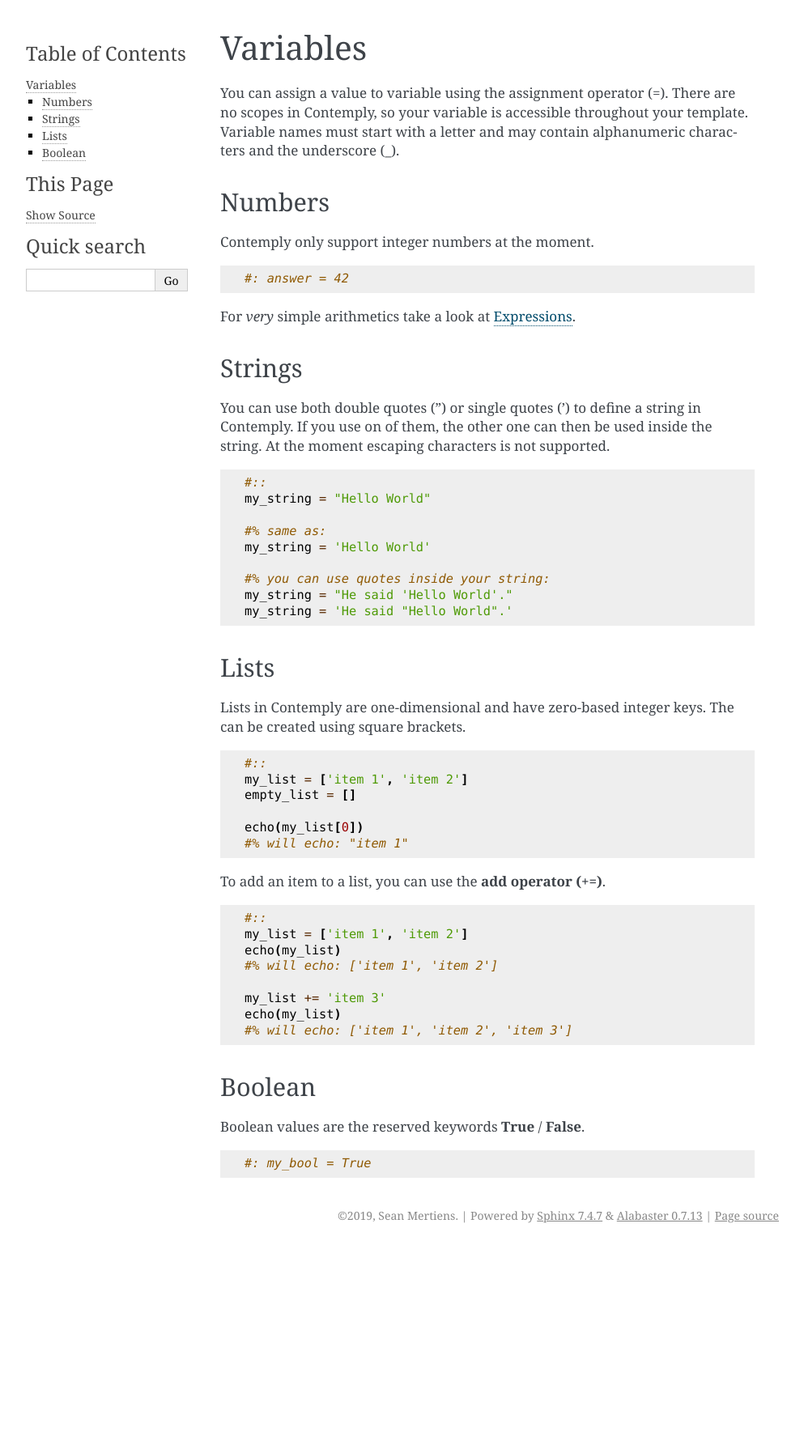
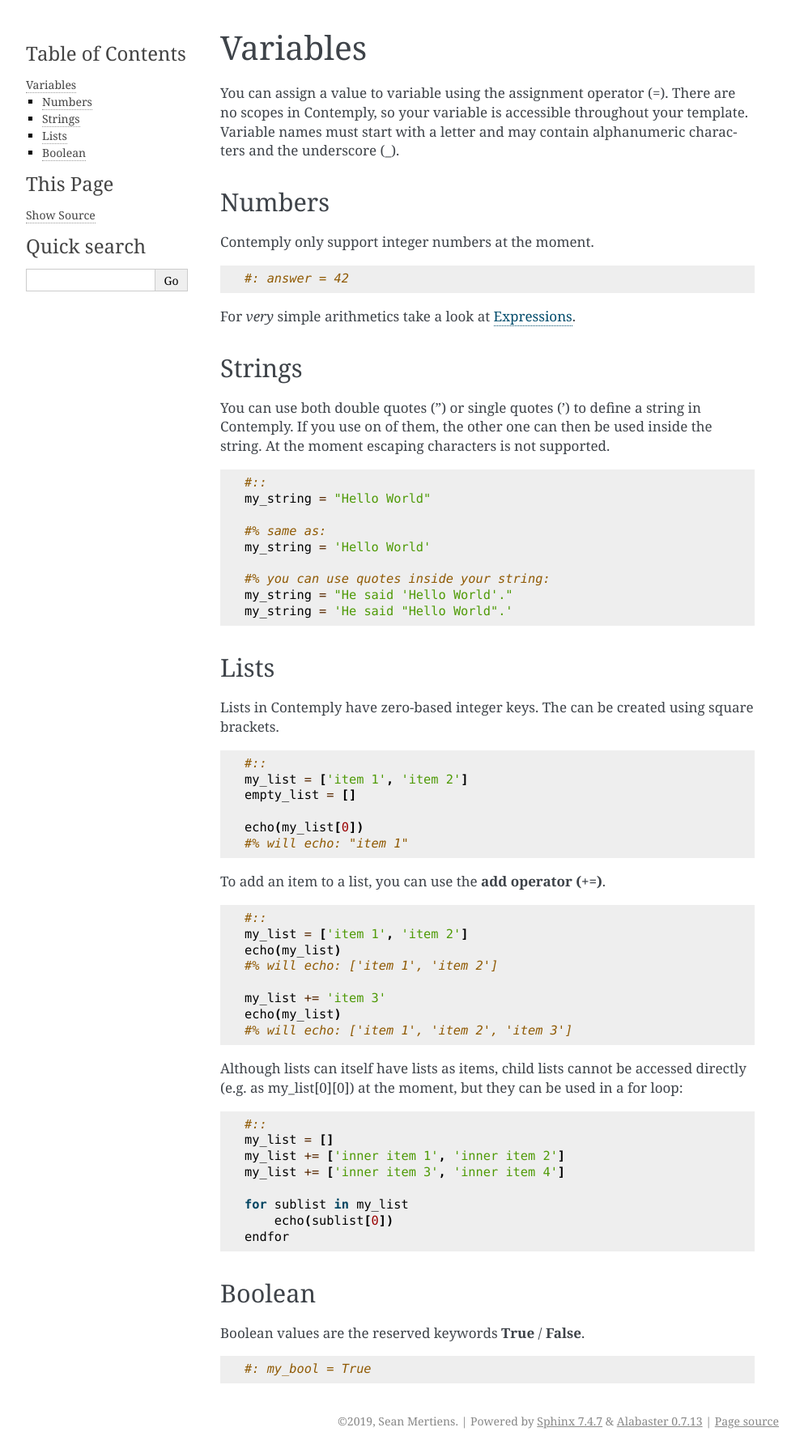
Before and after one commit to smertiens/contemply, a Sphinx documentation site: the page built from docs/source/templates/variables.rst, in a window 1280 px wide. Shown: the whole page at 81% size, without its empty margins (148-1141 px from the left). Built offline with Sphinx 7.4.7, drawn with Linux system fonts in a browser that asks for light colours; before the commit the page ends 1541 px from its top, so only the background shows below that.

Commit message:
Added 3.5 back into travis config (allowed to fail) Changes in class demo sample template Updated docs

```diff
--- a/docs/source/templates/variables.rst
+++ b/docs/source/templates/variables.rst
@@ -39,7 +39,7 @@
 Lists
 *****
 
-Lists in Contemply are one-dimensional and have zero-based integer keys. The can be created using square brackets.
+Lists in Contemply have zero-based integer keys. The can be created using square brackets.
 
 ::
 
@@ -65,6 +65,22 @@
     #% will echo: ['item 1', 'item 2', 'item 3']
 
 
+Although lists can itself have lists as items, child lists cannot be accessed directly (e.g. as my_list[0][0]) at
+the moment, but they can be used in a for loop:
+
+::
+
+    #::
+    my_list = []
+    my_list += ['inner item 1', 'inner item 2']
+    my_list += ['inner item 3', 'inner item 4']
+
+    for sublist in my_list
+        echo(sublist[0])
+    endfor
+
+
+
 Boolean
 *******
 
```
Also changed, not shown: docs/source/templates/syntax.rst (+19 -0 lines), .travis.yml, 2 other files.
